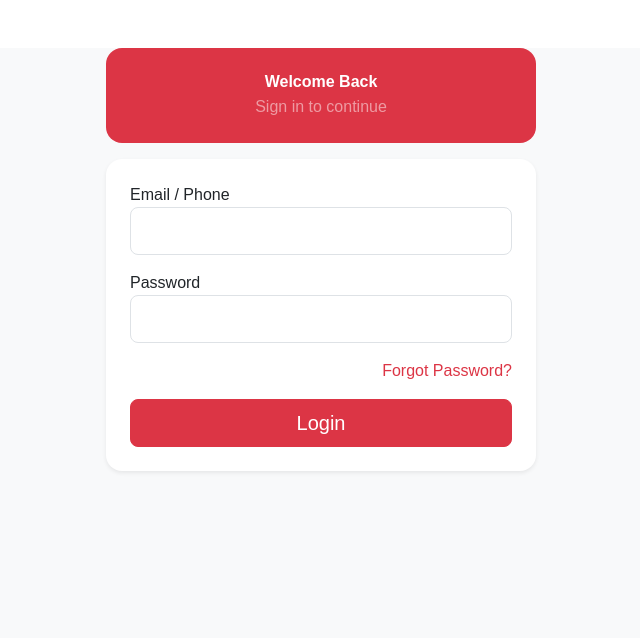
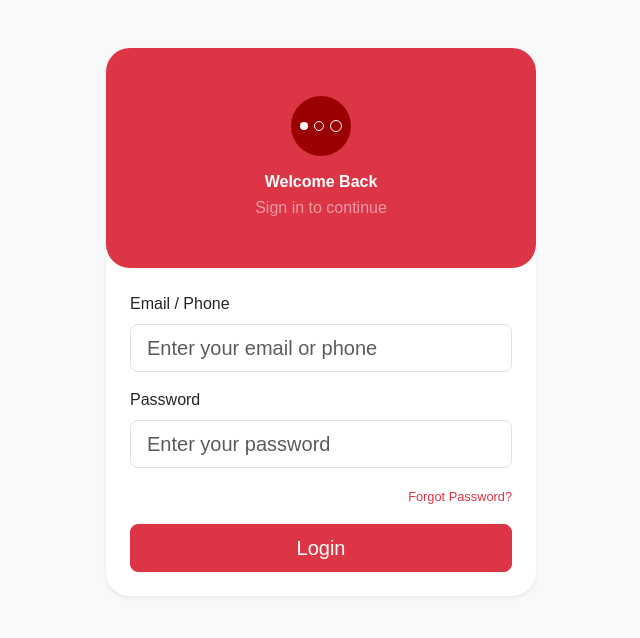
Before and after one commit to jitusuvan/chandlabook-FE, a React (Vite) app: page /login in a window 1280 px wide. Shown: the top 638 px of the page, without its empty margins (319-959 px from the left). Built offline with nearby package versions, Linux system fonts and the light colour scheme.

Commit message:
added-user-and-login-signup

```diff
--- a/src/App.tsx
+++ b/src/App.tsx
@@ -7,6 +7,8 @@ import Signup from './pages/Signup';
 import PublicRoute from './components/PublicRoute';
 import Home from './pages/Home';
 import Dashboard from './pages/Dashboard';
+import AddRecord from './pages/AddRecord';
+import ProtectedRoute from './components/ProtectedRoute';
 // import ProtectedRoute from './components/ProtectedRoute';
 
 function App() {
@@ -16,6 +18,7 @@ function App() {
       <Route path="/signup" element={<PublicRoute><Signup /></PublicRoute>} />
       <Route path="/" element={<PublicRoute><Home /></PublicRoute>} />
       <Route path="/dashboard" element={<PublicRoute><Dashboard /></PublicRoute>} />
+      <Route path="/add-record" element={<ProtectedRoute><AddRecord /></ProtectedRoute>} />
       {/* Add more routes here as needed */}
     </Routes>
   );
--- a/config/Global.json
+++ b/src/config/Global.json
@@ -7,6 +7,7 @@
     "changeMyPassword": "/api/v1/changeMyPassword/",
     "pass-reset": "/auth/pass-reset/",
     "sendOtp": "/api/v1/sendOtp/",
-    "verifyOtp": "/api/v1/verifyOtp/"
+    "verifyOtp": "/api/v1/verifyOtp/",
+    "user": "/api/v1/user/"
   }
 }
--- a/src/contexts/AuthContext.tsx
+++ b/src/contexts/AuthContext.tsx
@@ -8,7 +8,7 @@ import axios from "axios";
 import toast, { Toaster } from "react-hot-toast";
 import { jwtDecode } from "jwt-decode";
 import { useNavigate, useLocation, matchPath } from "react-router-dom";
-import global from "../../config/Global.json";
+import global from "../config/Global.json";
 
 interface AuthToken {
   access: string;
--- a/src/hooks/useApi.ts
+++ b/src/hooks/useApi.ts
@@ -1,7 +1,7 @@
 import { useContext, useMemo } from "react";
 import axios from "axios";
 
-import global from "../../config/Global.json";
+import global from "../config/Global.json";
 import AuthContext from "../contexts/AuthContext";
 
 const useApi = () => {
--- a/src/layouts/AppLayout.tsx
+++ b/src/layouts/AppLayout.tsx
@@ -4,34 +4,66 @@ type AppLayoutProps = {
   showBack?: boolean;
   children: React.ReactNode;
 };
-
 const AppLayout = ({ title, subtitle, showBack, children }: AppLayoutProps) => {
   return (
-    <div className="min-vh-100 bg-light d-flex justify-content-center mt-5">
-      <div className="w-100" style={{ maxWidth: 430 }}>
-
+    <div className="min-vh-100 bg-light d-flex justify-content-center align-items-start pt-5">
+      <div
+        className="w-100 bg-white shadow-sm"
+        style={{
+          maxWidth: 430,
+          borderRadius: 24,
+          overflow: 'hidden', // 🔴 important
+        }}
+      >
         {/* 🔴 RED HEADER */}
-        <div className="bg-danger text-white rounded-bottom-4 rounded-top-4 p-4 position-relative">
+        <div
+          className="bg-danger text-white position-relative d-flex flex-column justify-content-center"
+          style={{
+            height: 220,                 // 🔥 height badhai
+            borderBottomLeftRadius: 24,  // 🔥 bottom curve
+            borderBottomRightRadius: 24,
+          }}
+        >
           {showBack && (
             <span className="position-absolute start-0 top-50 translate-middle-y ms-3 fs-4">
               ←
             </span>
           )}
 
-          <h4 className="fw-bold mb-1 text-center">{title}</h4>
-          {subtitle && (
-            <p className="text-white-50 text-center mb-0">{subtitle}</p>
-          )}
+          <div className="text-center">
+            <div
+              className="mx-auto mb-3"
+              style={{
+                width: 60,
+                height: 60,
+                borderRadius: '50%',
+                background: '#9b0000',
+                display: 'flex',
+                alignItems: 'center',
+                justifyContent: 'center',
+                gap: 6,
+              }}
+            >
+              <span className="bg-white rounded-circle" style={{ width: 8, height: 8 }} />
+              <span className="border border-white rounded-circle" style={{ width: 10, height: 10 }} />
+              <span className="border border-white rounded-circle" style={{ width: 12, height: 12 }} />
+            </div>
+
+            <h4 className="fw-bold mb-1">{title}</h4>
+            {subtitle && (
+              <p className="text-white-50 mb-0">{subtitle}</p>
+            )}
+          </div>
         </div>
 
-        {/* ⚪ WHITE CONTENT */}
-        <div className="bg-white rounded-4 shadow-sm p-4 mt-3 px-3 px-md-4">
+        {/* ⚪ CONTENT */}
+        <div className="p-4 px-3 px-md-4">
           {children}
         </div>
-
       </div>
     </div>
   );
 };
 
+
 export default AppLayout;
--- /dev/null
+++ b/src/pages/AddRecord.tsx
@@ -0,0 +1,93 @@
+import AppLayout from "../layouts/AppLayout";
+
+const AddRecord = () => {
+  return (
+    <AppLayout title="Add Record" showBack>
+
+      {/* 🔍 SEARCH GUEST */}
+      <div className="mb-4">
+        <label className="form-label fw-semibold">Search Guest</label>
+        <div className="input-group input-group-lg">
+          <span className="input-group-text bg-white">
+            🔍
+          </span>
+          <input
+            className="form-control"
+            placeholder="Search by name or village..."
+          />
+        </div>
+        <div className="text-end mt-2">
+          <button className="btn btn-outline-danger btn-sm rounded-pill">
+            Cancel
+          </button>
+        </div>
+      </div>
+
+      {/* 👤 GUEST INFO */}
+      <h6 className="fw-bold mb-3">Guest Information</h6>
+
+      <div className="row g-3 mb-3">
+        <div className="col-6">
+          <input className="form-control form-control-lg" placeholder="First name" />
+        </div>
+        <div className="col-6">
+          <input className="form-control form-control-lg" placeholder="Father's name" />
+        </div>
+        <div className="col-6">
+          <input className="form-control form-control-lg" placeholder="Surname" />
+        </div>
+        <div className="col-6">
+          <input className="form-control form-control-lg" placeholder="Village" />
+        </div>
+      </div>
+
+      <div className="text-end mb-3">
+        <button className="btn btn-outline-danger rounded-pill px-3">
+          Multiple Records
+        </button>
+      </div>
+
+      {/* 📅 RECORD DETAILS */}
+      <div className="row g-3 mb-3">
+        <div className="col-6">
+          <input type="date" className="form-control form-control-lg" />
+        </div>
+        <div className="col-6">
+          <input
+            type="number"
+            className="form-control form-control-lg"
+            placeholder="Enter amount"
+          />
+        </div>
+      </div>
+
+      <div className="row g-3 mb-3">
+        <div className="col-6">
+          <select className="form-select form-select-lg">
+            <option>Aavel</option>
+            <option>Mukel</option>
+          </select>
+        </div>
+        <div className="col-6">
+          <select className="form-select form-select-lg">
+            <option>Chandlo</option>
+            <option>Marriage</option>
+          </select>
+        </div>
+      </div>
+
+      <div className="form-check mb-4">
+        <input className="form-check-input" type="checkbox" />
+        <label className="form-check-label">Pay Later</label>
+      </div>
+
+      {/* ✅ SUBMIT */}
+      <button className="btn btn-danger w-100 btn-lg rounded-pill">
+        Save Record
+      </button>
+
+    </AppLayout>
+  );
+};
+
+export default AddRecord;
--- a/src/pages/Login.tsx
+++ b/src/pages/Login.tsx
@@ -1,21 +1,61 @@
+import { useContext } from "react";
+import type { FormEvent } from "react";
 import AppLayout from "../layouts/AppLayout";
+import AuthContext from "../contexts/AuthContext";
 
 const Login = () => {
+  const { loginUser, loading } = useContext(AuthContext);
+
+  const handleSubmit = (e: FormEvent<HTMLFormElement>) => {
+    loginUser(e); // 👈 AuthContext handles everything
+  };
+
   return (
-    <AppLayout title="Welcome Back" subtitle="Sign in to continue">
-      <div className="mb-3">
-        <label>Email / Phone</label>
-        <input className="form-control form-control-lg" />
-      </div>
+    <AppLayout
+      title="Welcome Back"
+      subtitle="Sign in to continue"
+    >
+      <form onSubmit={handleSubmit}>
+        {/* Email / Phone */}
+        <div className="mb-3">
+          <label className="form-label">Email / Phone</label>
+          <input
+            type="text"
+            name="username"           // 🔥 MUST MATCH AuthContext
+            className="form-control form-control-lg"
+            placeholder="Enter your email or phone"
+            required
+          />
+        </div>
 
-      <div className="mb-3">
-        <label>Password</label>
-        <input type="password" className="form-control form-control-lg" />
-      </div>
+        {/* Password */}
+        <div className="mb-3">
+          <label className="form-label">Password</label>
+          <input
+            type="password"
+            name="password"           // 🔥 MUST MATCH AuthContext
+            className="form-control form-control-lg"
+            placeholder="Enter your password"
+            required
+          />
+        </div>
 
-      <div className="text-end text-danger mb-3">Forgot Password?</div>
+        {/* Forgot password */}
+        <div className="text-end text-danger mb-3">
+          <small style={{ cursor: "pointer" }}>
+            Forgot Password?
+          </small>
+        </div>
 
-      <button className="btn btn-danger w-100 btn-lg">Login</button>
+        {/* Submit */}
+        <button
+          type="submit"
+          className="btn btn-danger w-100 btn-lg"
+          disabled={loading}
+        >
+          {loading ? "Logging in..." : "Login"}
+        </button>
+      </form>
     </AppLayout>
   );
 };
--- a/src/pages/Signup.tsx
+++ b/src/pages/Signup.tsx
@@ -1,47 +1,105 @@
+import { useNavigate } from "react-router-dom";
+import type { FormEvent } from "react";
+import toast from "react-hot-toast";
+
 import AppLayout from "../layouts/AppLayout";
+import useApi from "../hooks/useApi";
 
 const Signup = () => {
+  const navigate = useNavigate();
+  const { Post } = useApi();
+
+  const handleSubmit = async (e: FormEvent<HTMLFormElement>) => {
+    e.preventDefault();
+
+    const formData = new FormData(e.currentTarget);
+
+    const password = formData.get("password") as string;
+    const confirmPassword = formData.get("confirm_password") as string;
+
+    if (password !== confirmPassword) {
+      toast.error("Passwords do not match");
+      return;
+    }
+
+    const payload = {
+      username: formData.get("email"), // 👈 email ko username bana do
+      email: formData.get("email"),
+      first_name: formData.get("first_name"),
+      last_name: formData.get("last_name"),
+      password,
+      // groups
+    };
+    try {
+      // 🔥 ONLY "user" API (from Global.json)
+      await Post("user", payload);
+
+      toast.success("Account created successfully!");
+      navigate("/login");
+    } catch (error: any) {
+      toast.error(error.response?.data?.message || "Signup failed. Try again.");
+    }
+  };
+
   return (
     <AppLayout
       title="Welcome Back"
       subtitle="Create account to continue"
-      showBack
+      // showBack
     >
+      <form onSubmit={handleSubmit}>
         <div className="mb-3">
           <label className="form-label">First Name</label>
-        <input className="form-control form-control-lg" />
+          <input
+            name="first_name"
+            className="form-control form-control-lg"
+            required
+          />
         </div>
 
         <div className="mb-3">
           <label className="form-label">Last Name</label>
-        <input className="form-control form-control-lg" />
+          <input
+            name="last_name"
+            className="form-control form-control-lg"
+            required
+          />
         </div>
 
         <div className="mb-3">
           <label className="form-label">Email Address</label>
-        <input type="email" className="form-control form-control-lg" />
+          <input
+            type="email"
+            name="email"
+            className="form-control form-control-lg"
+            required
+          />
         </div>
 
         <div className="mb-3">
           <label className="form-label">Password</label>
-        <input type="password" className="form-control form-control-lg" />
+          <input
+            type="password"
+            name="password"
+            className="form-control form-control-lg"
+            required
+          />
         </div>
 
         <div className="mb-4">
           <label className="form-label">Confirm Password</label>
-        <input type="password" className="form-control form-control-lg" />
+          <input
+            type="password"
+            name="confirm_password"
+            className="form-control form-control-lg"
+            required
+          />
         </div>
 
-      <button className="btn btn-danger w-100 btn-lg mb-3">
+        <button type="submit" className="btn btn-danger w-100 btn-lg mb-3">
           Create Account
         </button>
-
-      <p className="text-center text-muted mb-0">
-        Already have an account?{" "}
-        <span className="text-danger fw-semibold" style={{ cursor: "pointer" }}>
-          Login
-        </span>
-      </p>
+      </form>
     </AppLayout>
   );
 };
```
Lines whose indentation alone changed are shown as unchanged.
